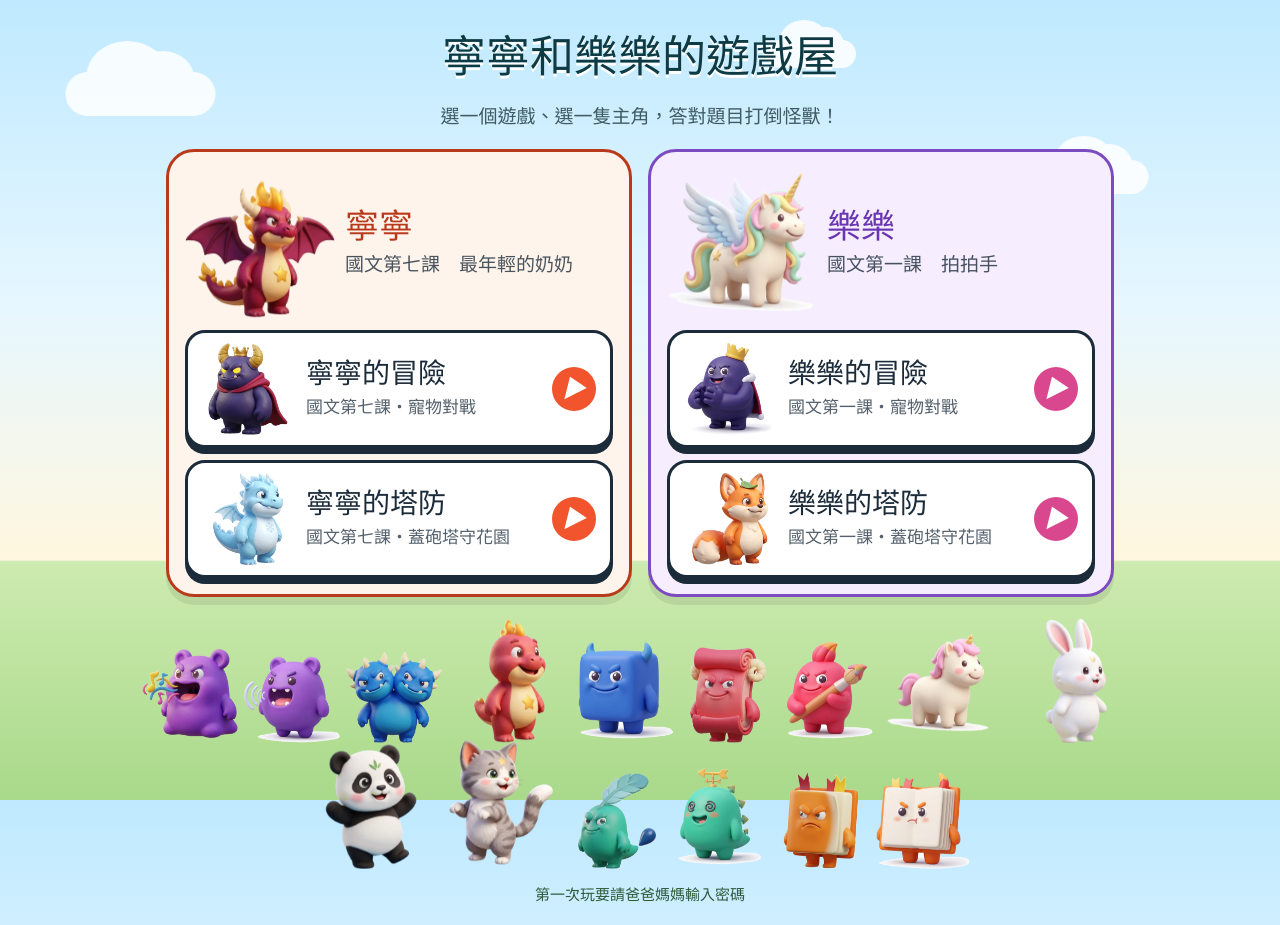
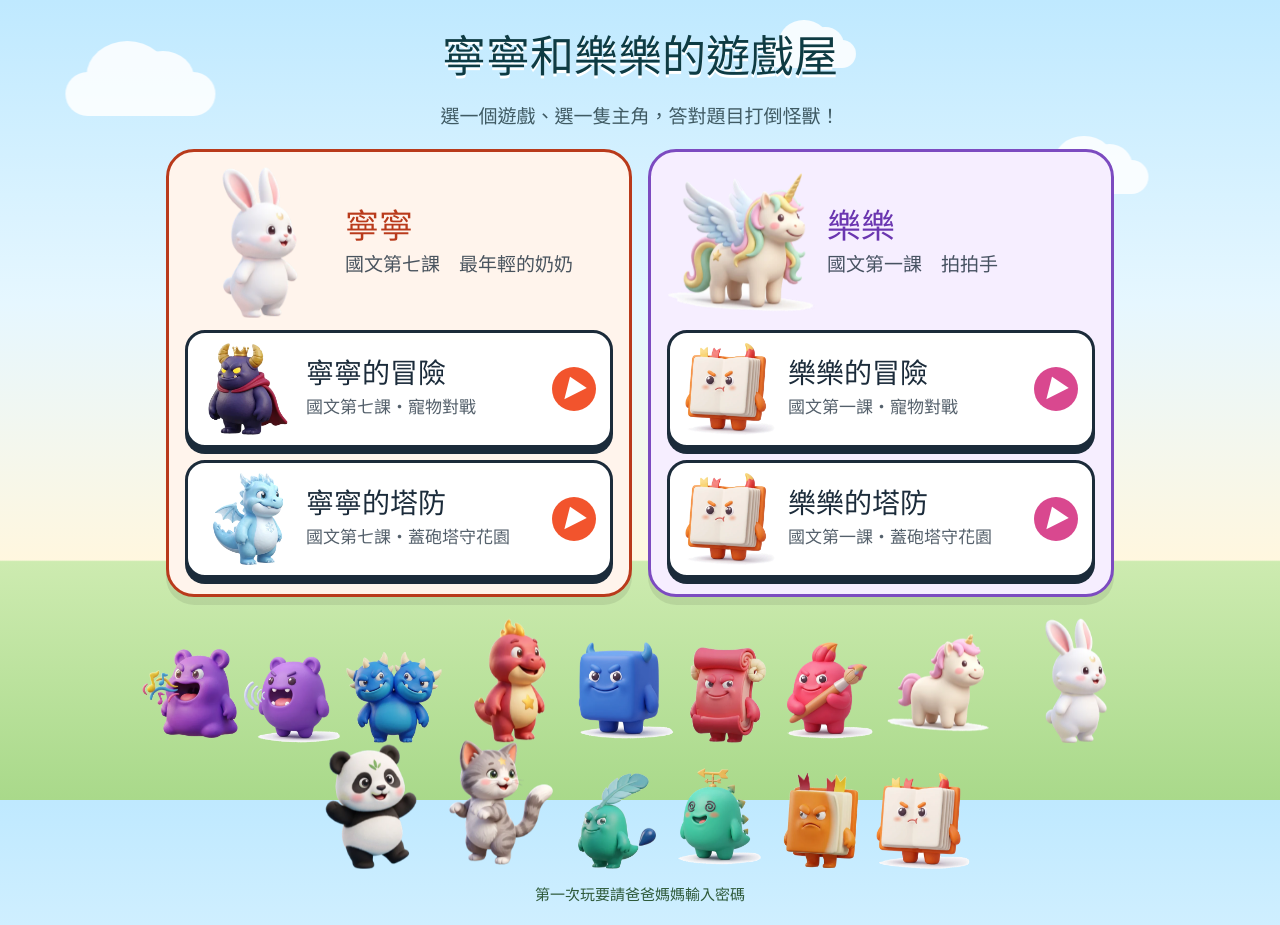
Before and after one commit to laibob0405/little-games, a plain HTML site: page index.html in a window 1280 px wide. Drawn offline with Linux system fonts and the light colour scheme; a web font is replaced by a local one.

Commit message:
Update encrypted games
Co-Authored-By: Claude Fable 5.2 <noreply@anthropic.com>

```diff
--- a/index.html
+++ b/index.html
@@ -50,14 +50,14 @@ a.card span{font-size:clamp(14px,2vw,17px);opacity:.75}
   <p class="sub">選一個遊戲、選一隻主角，答對題目打倒怪獸！</p>
   <div class="zones">
     <section class="zone n">
-      <div class="who"><img src="img/n_pet3.webp" alt=""><div><h2>寧寧</h2><p>國文第七課　最年輕的奶奶</p></div></div>
+      <div class="who"><img src="img/h_rabbit1.webp" alt=""><div><h2>寧寧</h2><p>國文第七課　最年輕的奶奶</p></div></div>
       <a class="card" href="g1.html"><img src="img/n_boss.webp" alt=""><div><b>寧寧的冒險</b><span>國文第七課・寵物對戰</span></div><i class="go" aria-hidden="true">▶</i></a>
       <a class="card" href="g2.html"><img src="img/n_rival.webp" alt=""><div><b>寧寧的塔防</b><span>國文第七課・蓋砲塔守花園</span></div><i class="go" aria-hidden="true">▶</i></a>
     </section>
     <section class="zone l">
       <div class="who"><img src="img/l_pet3.webp" alt=""><div><h2>樂樂</h2><p>國文第一課　拍拍手</p></div></div>
-      <a class="card" href="g3.html"><img src="img/l_boss.webp" alt=""><div><b>樂樂的冒險</b><span>國文第一課・寵物對戰</span></div><i class="go" aria-hidden="true">▶</i></a>
-      <a class="card" href="g4.html"><img src="img/l_rival.webp" alt=""><div><b>樂樂的塔防</b><span>國文第一課・蓋砲塔守花園</span></div><i class="go" aria-hidden="true">▶</i></a>
+      <a class="card" href="g3.html"><img src="img/l_ciyu.webp" alt=""><div><b>樂樂的冒險</b><span>國文第一課・寵物對戰</span></div><i class="go" aria-hidden="true">▶</i></a>
+      <a class="card" href="g4.html"><img src="img/l_ciyu.webp" alt=""><div><b>樂樂的塔防</b><span>國文第一課・蓋砲塔守花園</span></div><i class="go" aria-hidden="true">▶</i></a>
     </section>
   </div>
 </main>
```
